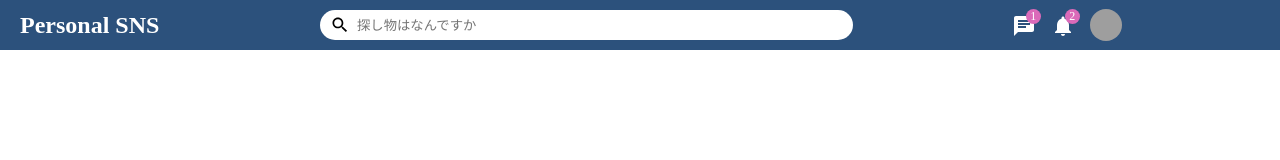
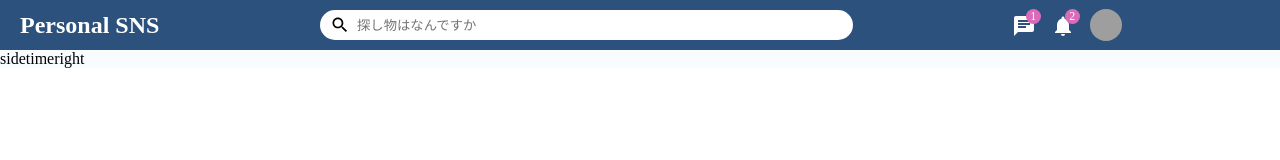
Before and after one commit to KeiAzDev/personal-sns-frontend, a React (Vite) app: page / in a window 1280 px wide. Shown: the top 160 px of the page. Built offline with nearby package versions, Linux system fonts and the light colour scheme; grey boxes are pictures that could not be loaded.

Commit message:
added side time right components

```diff
--- /dev/null
+++ b/src/pages/components/rightbar/Rightbar.jsx
@@ -0,0 +1,9 @@
+import React from 'react'
+
+export default function Rightbar() {
+  return (
+    <div>
+      right
+    </div>
+  )
+}
--- /dev/null
+++ b/src/pages/components/sidebar/Sidebar.jsx
@@ -0,0 +1,9 @@
+import React from 'react'
+
+export default function Sidebar() {
+  return (
+    <div>
+      side
+    </div>
+  )
+}
--- /dev/null
+++ b/src/pages/components/timeline/TimeLine.jsx
@@ -0,0 +1,9 @@
+import React from 'react'
+
+export default function TimeLine() {
+  return (
+    <div>
+      time
+    </div>
+  )
+}
--- a/src/pages/home/Home.css
+++ b/src/pages/home/Home.css
@@ -0,0 +1,5 @@
+.homeContainer {
+  display: flex;
+  width: 100%;
+  background-color: #f8fcff;
+}
--- a/src/pages/home/Home.jsx
+++ b/src/pages/home/Home.jsx
@@ -1,10 +1,19 @@
 import React from 'react'
+import "./Home.css";
 import Topbar from '../components/topbar/Topbar'
+import Sidebar from '../components/sidebar/Sidebar'
+import TimeLine from '../components/timeline/TimeLine'
+import Rightbar from '../components/rightbar/Rightbar'
 
 export default function Home() {
   return (
     <>
       <Topbar />
+      <div className="homeContainer">
+        <Sidebar />
+        <TimeLine />
+        <Rightbar />
+      </div>
     </>
   )
 }
```
Also changed, not shown: src/pages/components/rightbar/Rightbar.css (added), src/pages/components/sidebar/Sidebar.css (added), src/pages/components/timeline/TimeLine.css (added).
